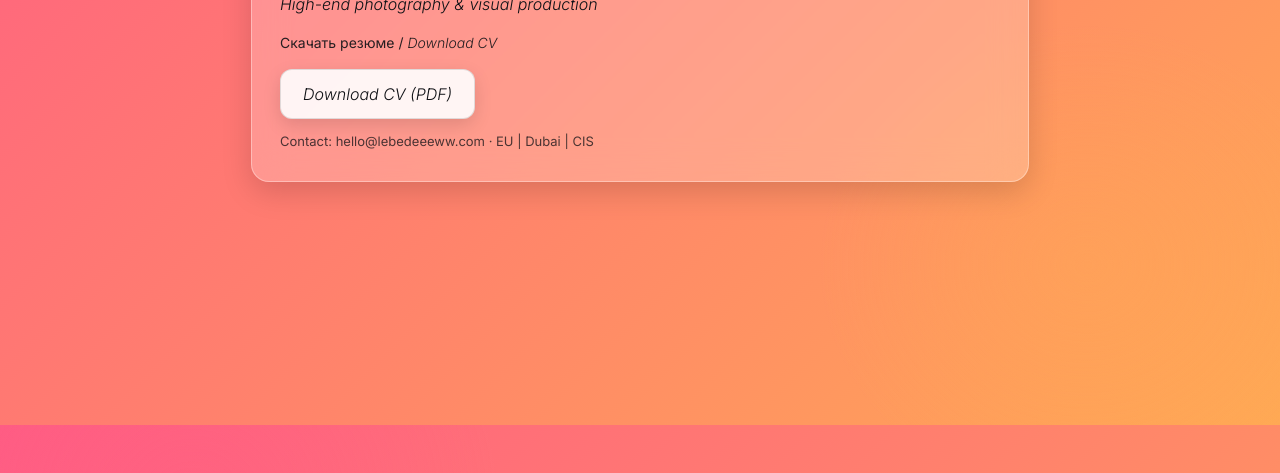
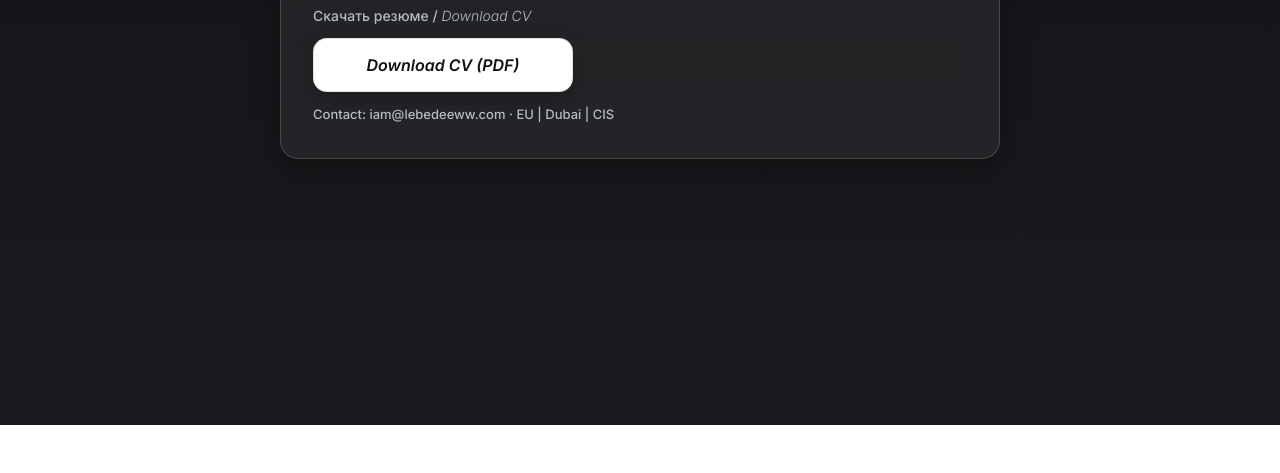
Before and after one commit to lebedeeww-crypto/CV, a plain HTML site: page docs/index.html in a window 1280 px wide. Shown: the part 375-848 px from the top of the page. After the commit the page ends 800 px from the top, so only its background shows below. Drawn offline with Linux system fonts and the light colour scheme.

Commit message:
index.html

```diff
--- a/docs/index.html
+++ b/docs/index.html
@@ -4,42 +4,90 @@
   <meta charset="utf-8">
   <title>LEBEDEEWW — CV</title>
   <meta name="viewport" content="width=device-width, initial-scale=1">
+
   <!-- Inter -->
   <link rel="preconnect" href="https://fonts.googleapis.com">
   <link rel="preconnect" href="https://fonts.gstatic.com" crossorigin>
-  <link href="https://fonts.googleapis.com/css2?family=Inter:ital,wght@0,200;0,400;0,700;1,300;1,700&display=swap" rel="stylesheet">
+  <link href="https://fonts.googleapis.com/css2?family=Inter:ital,wght@0,300;0,500;0,700;1,300;1,600&display=swap" rel="stylesheet">
+
   <style>
-    html, body { height: 100%; margin: 0; }
-    body {
-      font-family: 'Inter', system-ui, -apple-system;
-      color: #0f1115;
-      background:
-        radial-gradient(40% 60% at 15% 10%, rgba(255,92,132,.35), transparent 60%),
-        radial-gradient(35% 50% at 85% 80%, rgba(255,169,84,.35), transparent 60%),
-        linear-gradient(135deg, #FF5C84 0%, #FFA954 100%);
-      display: grid; place-items: center; padding: 24px;
+    :root{
+      --bg-0:#111214; --bg-1:#1A1B1E;
+      --text:#EDEEF0; --muted:#B7BBC3;
+      --card-bg:rgba(255,255,255,.06);
+      --card-border:rgba(255,255,255,.16);
+      --shadow:0 10px 30px rgba(0,0,0,.35);
     }
-    .card {
-      width: min(720px, 92vw);
-      padding: 28px 28px 32px;
-      border-radius: 18px;
-      background: rgba(255,255,255,0.22);
-      border: 1px solid rgba(255,255,255,0.35);
-      backdrop-filter: blur(18px); -webkit-backdrop-filter: blur(18px);
-      box-shadow: 0 10px 30px rgba(0,0,0,0.15);
+    *{box-sizing:border-box}
+    html,body{height:100%}
+    body{
+      margin:0;
+      font-family:'Inter',system-ui,-apple-system,Segoe UI,Roboto,Arial;
+      color:var(--text);
+      background: linear-gradient(180deg,var(--bg-0),var(--bg-1));
+      display:grid; place-items:center;
+      padding:24px;
     }
-    .logo { font-style: italic; font-weight: 700; letter-spacing: .06em; text-transform: uppercase; margin: 0 0 10px; }
-    .lead { font-style: italic; font-weight: 300; margin: 0 0 20px; }
-    .duplex { font-size: 14px; opacity: .9; margin-bottom: 18px; }
-    .btn {
-      display: inline-block; padding: 14px 22px; border-radius: 12px;
-      background: rgba(255,255,255,0.9); color: #0f1115; text-decoration: none;
-      font-style: italic; font-weight: 500; border: 1px solid rgba(15,17,21,0.12);
-      transition: transform .08s ease, box-shadow .2s ease, background .2s ease;
-      box-shadow: 0 6px 18px rgba(0,0,0,0.12);
+
+    .card{
+      width:min(720px,92vw);
+      padding:28px 24px 32px;
+      border-radius:18px;
+      background:var(--card-bg);
+      border:1px solid var(--card-border);
+      backdrop-filter:blur(16px);
+      -webkit-backdrop-filter:blur(16px);
+      box-shadow:var(--shadow);
     }
-    .btn:hover { transform: translateY(-1px); box-shadow: 0 10px 24px rgba(0,0,0,0.16); }
-    .meta { margin-top: 14px; font-size: 13px; opacity: .75; }
+
+    .logo{
+      margin:0 0 6px;
+      font-style:italic;
+      font-weight:700;
+      letter-spacing:.06em;
+      text-transform:uppercase;
+    }
+    .lead{
+      margin:0 0 18px;
+      font-style:italic;
+      font-weight:300;
+      color:var(--muted);
+    }
+    .duplex{margin:0 0 14px; font-size:14px; color:var(--muted)}
+
+    /* Кнопка: мобильная — на всю ширину, крупная "тап-зона" */
+    .btn{
+      display:block;
+      width:100%;
+      max-width:420px;
+      padding:16px 20px;
+      margin:0;
+      border-radius:14px;
+      background:#FFFFFF;
+      color:#0F1115;
+      text-align:center;
+      text-decoration:none;
+      font-style:italic;
+      font-weight:600;
+      border:1px solid rgba(15,17,21,.12);
+      box-shadow:0 8px 22px rgba(0,0,0,.22);
+      transition:transform .08s ease, box-shadow .2s ease, background .2s ease;
+    }
+    .btn:hover{transform:translateY(-1px); box-shadow:0 12px 28px rgba(0,0,0,.28)}
+    .btn:active{transform:translateY(0); box-shadow:0 6px 16px rgba(0,0,0,.2)}
+
+    .meta{margin-top:14px; font-size:13px; color:var(--muted)}
+
+    /* Desktop чуть компактнее */
+    @media (min-width:768px){
+      .card{padding:32px 32px 36px}
+      .btn{display:inline-block; width:auto; min-width:260px}
+    }
+
+    /* Уважим "меньше движения" */
+    @media (prefers-reduced-motion: reduce){
+      .btn{transition:none}
+    }
   </style>
 </head>
 <body>
@@ -48,10 +96,10 @@
     <p class="lead">High-end photography & visual production</p>
     <p class="duplex">Скачать резюме / <em>Download CV</em></p>
 
-    <!-- Файл лежит рядом: docs/CV.pdf. Меняй v= для сброса кэша -->
-    <a class="btn" href="CV.pdf?v=2025-08" download>Download CV (PDF)</a>
+    <!-- Файл лежит рядом: docs/CV.pdf. Меняй ?v= для сброса кэша после замены файла -->
+    <a class="btn" href="CV.pdf?v=2025-08-11" download>Download CV (PDF)</a>
 
-    <div class="meta">Contact: hello@lebedeeeww.com · EU | Dubai | CIS</div>
+    <div class="meta">Contact: iam@lebedeeww.com · EU | Dubai | CIS</div>
   </main>
 </body>
 </html>
```
